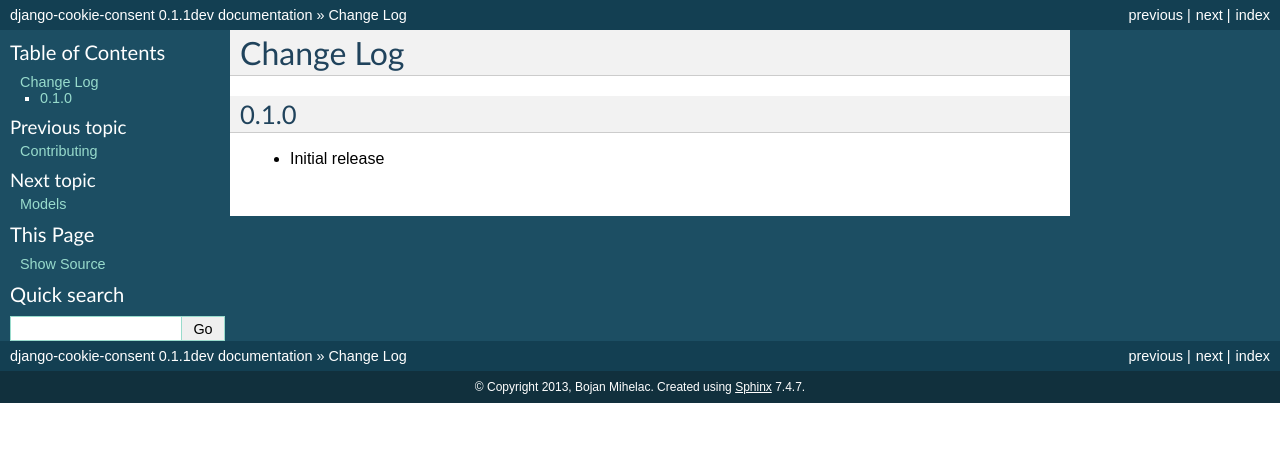
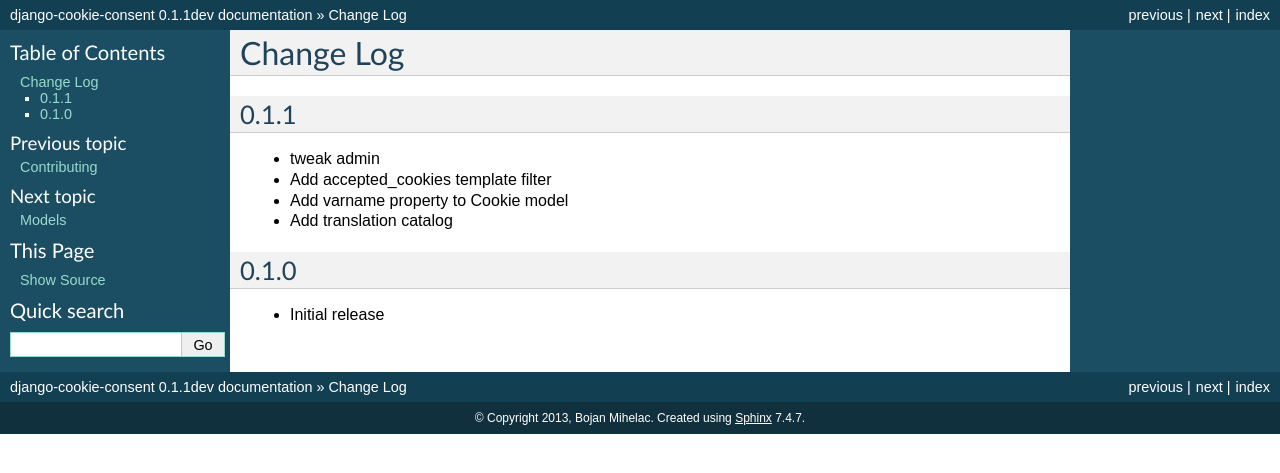
Before and after one commit to jazzband/django-cookie-consent, a Sphinx documentation site: the page built from docs/changelog.rst, in a window 1280 px wide. Shown: the top 473 px of the page. Built offline with Sphinx 7.4.7, drawn with Linux system fonts in a browser that asks for light colours.

Commit message:
Update changelog

```diff
--- a/docs/changelog.rst
+++ b/docs/changelog.rst
@@ -1,6 +1,17 @@
 ===========
 Change Log
 ===========
+
+0.1.1
+-----
+
+* tweak admin
+
+* Add accepted_cookies template filter
+
+* Add varname property to Cookie model
+
+* Add translation catalog
 
 0.1.0
 -----
```
